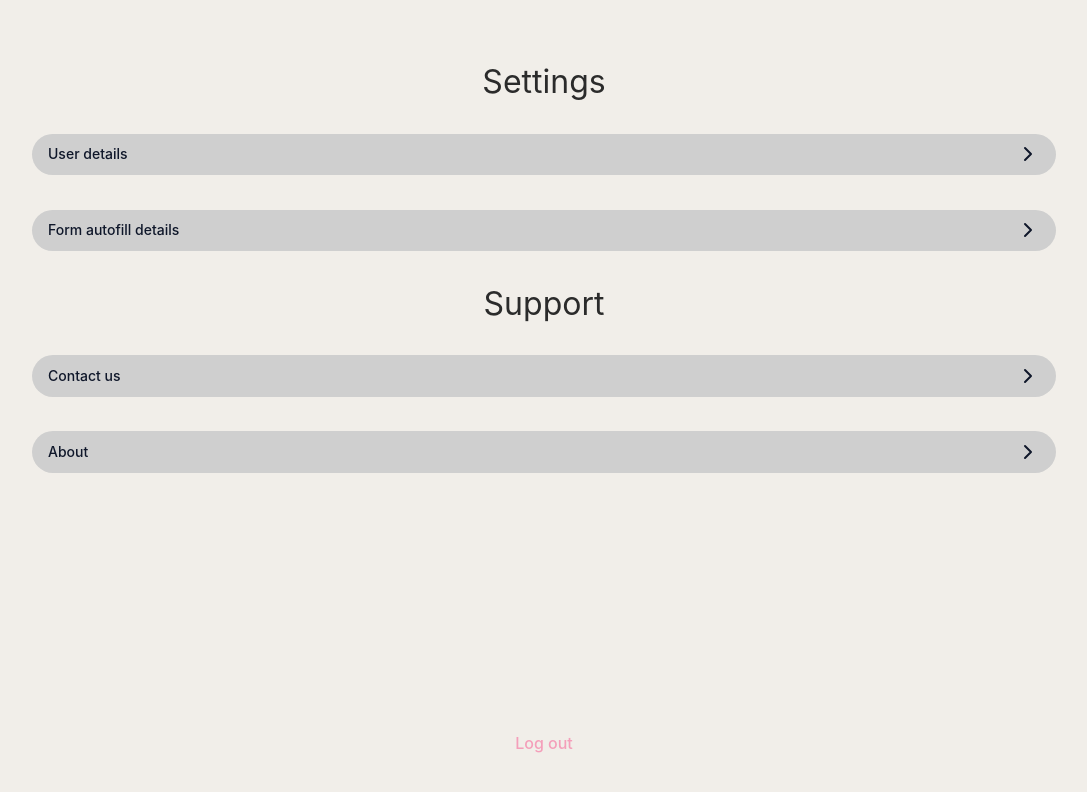
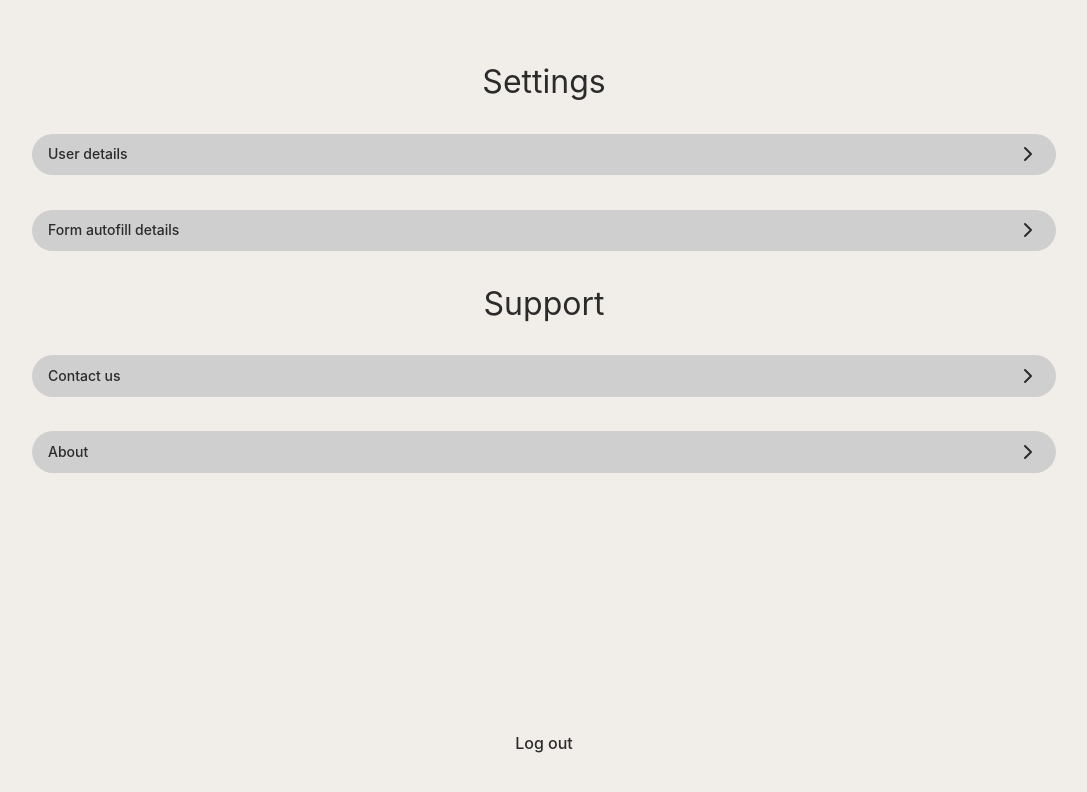
Before and after one commit to devsoc-unsw/trainee-catgirl-24t2, a React (Vite) app in the folder uniforms/: page /settings in a window 1280 px wide. Shown: the top 792 px of the page, without its empty margins (96-1183 px from the left). Built offline with nearby package versions, Linux system fonts and the light colour scheme.

Commit message:
edited foreground colours to align more with wcag

```diff
--- a/uniforms/src/App.css
+++ b/uniforms/src/App.css
@@ -12,17 +12,17 @@
     --popover-foreground: 0 0% 17%;
     --primary: 341 80% 79%;
     --primary-hover: 341 80% 74%;
-    --primary-foreground: 210 40% 98%;
+    --primary-foreground: 0 0% 17%;
     --secondary: 0 0% 81%;
-    --secondary-foreground: 222.2 47.4% 11.2%;
+    --secondary-foreground: 0 0% 17%;
     --secondary-hover: 0 0% 76%;
     --muted: 136 0% 93%;
     --muted-foreground: 264 7% 29%;
     --accent: 0 100% 89%;
     --accent-foreground: 222.2 47.4% 11.2%;
-    --destructive: 356 64% 53%;
+    --destructive: 356 64% 47%;;
     --destructive-foreground: 210 40% 98%;
-    --destructive-hover: 356 64% 48%;
+    --destructive-hover: 356 64% 42%;
     --border: 0 0% 80%;
     --input: 214.3 31.8% 91.4%;
     --ring: 0 0% 17%;
--- a/uniforms/src/pages/Settings.tsx
+++ b/uniforms/src/pages/Settings.tsx
@@ -15,7 +15,7 @@ function Settings() {
                 <SettingsNext text={"Contact us"} next={"contact"}/>
                 <SettingsNext text={"About"} next={"about"}/>
             </SettingsBodyDiv>
-            <a href="#" className="h-[10%] text-primary hover:text-primary-hover">Log out</a>
+            <a href="#" className="h-[10%] text-foreground hover:text-black">Log out</a>
         </CentredDiv>
     </>
     )
```
